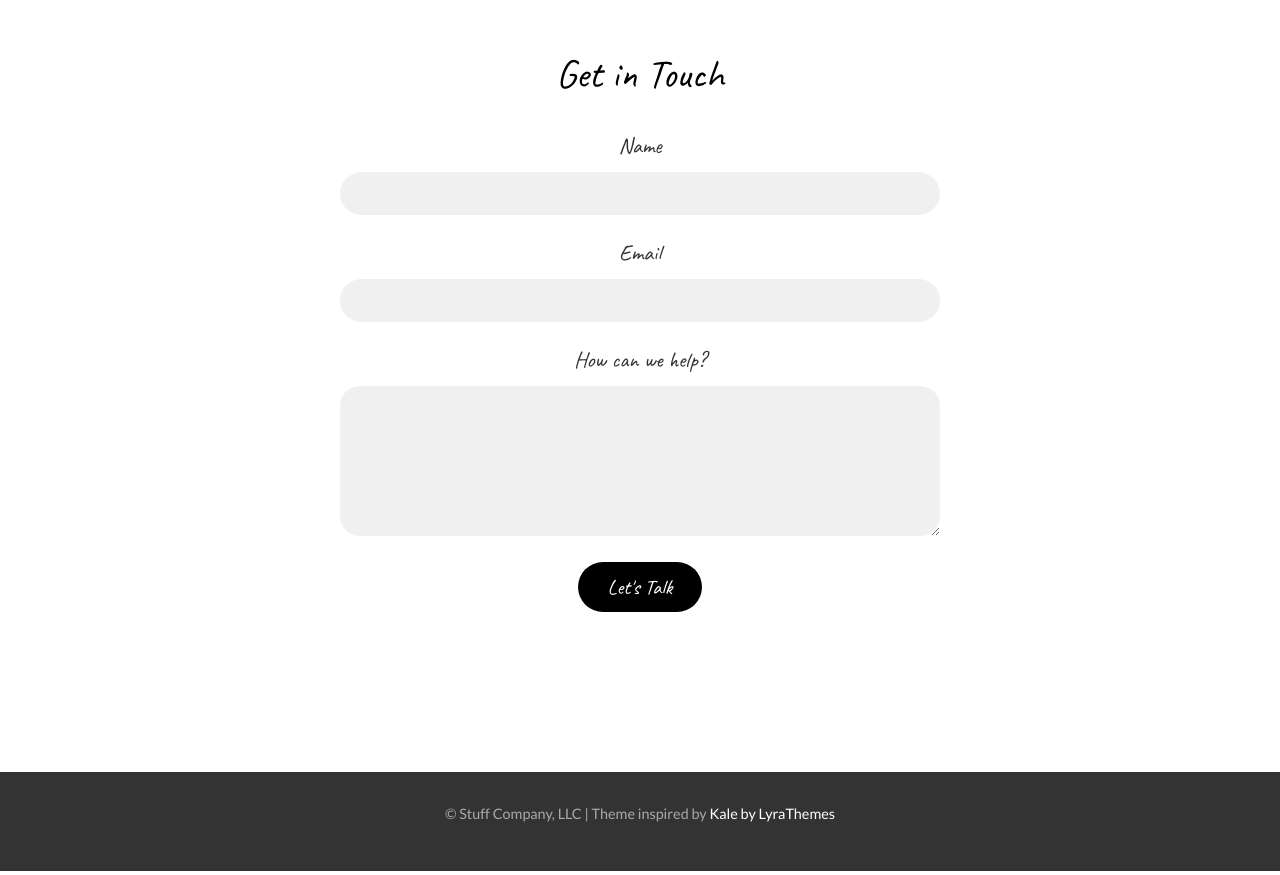
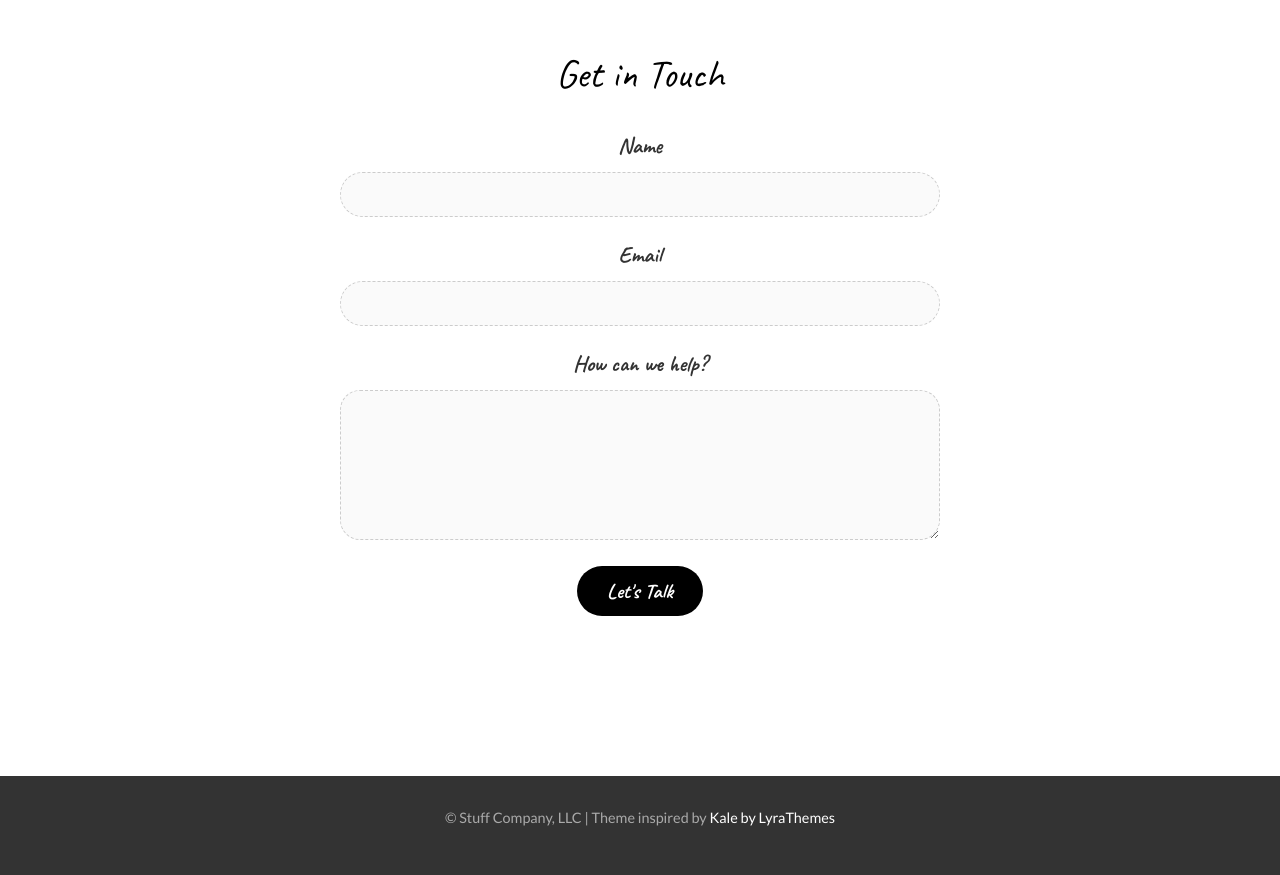
Before and after one commit to snackman/stuff-company, a plain HTML site: page index.html in a window 1280 px wide. Shown: the part 1680-2555 px from the top of the page. Drawn offline with Linux system fonts and the light colour scheme.

Commit message:
Add dashed borders and bold text to form

```diff
--- a/css/style.css
+++ b/css/style.css
@@ -270,7 +270,7 @@ p {
 
 .form-group label {
     display: block;
-    font-weight: 400;
+    font-weight: 700;
     margin-bottom: 8px;
     font-family: 'Caveat', cursive;
     font-size: 1.4rem;
@@ -282,9 +282,9 @@ p {
     padding: 12px 20px;
     font-size: 1rem;
     font-family: 'Lato', sans-serif;
-    border: none;
+    border: 1px dashed #ccc;
     border-radius: 25px;
-    background: #f0f0f0;
+    background: #fafafa;
     transition: background-color 0.2s ease;
 }
 
@@ -304,7 +304,7 @@ textarea.form-control {
     padding: 12px 30px;
     font-size: 1.3rem;
     font-family: 'Caveat', cursive;
-    font-weight: 400;
+    font-weight: 700;
     text-transform: none;
     letter-spacing: 0;
     border: none;
```
